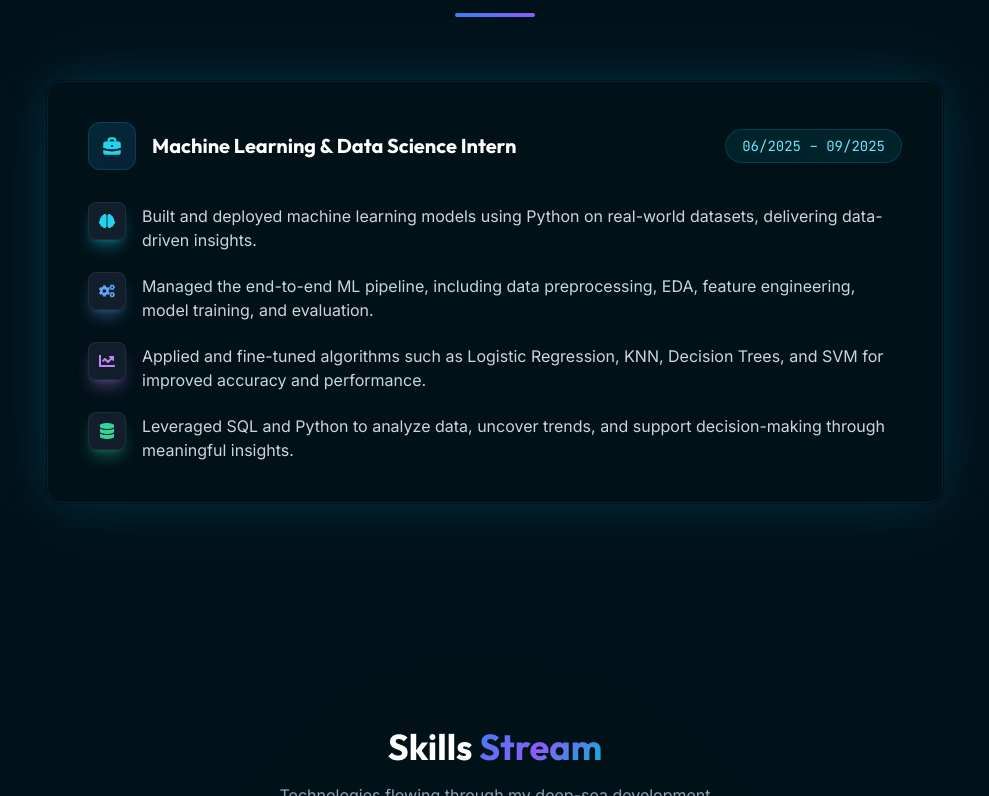
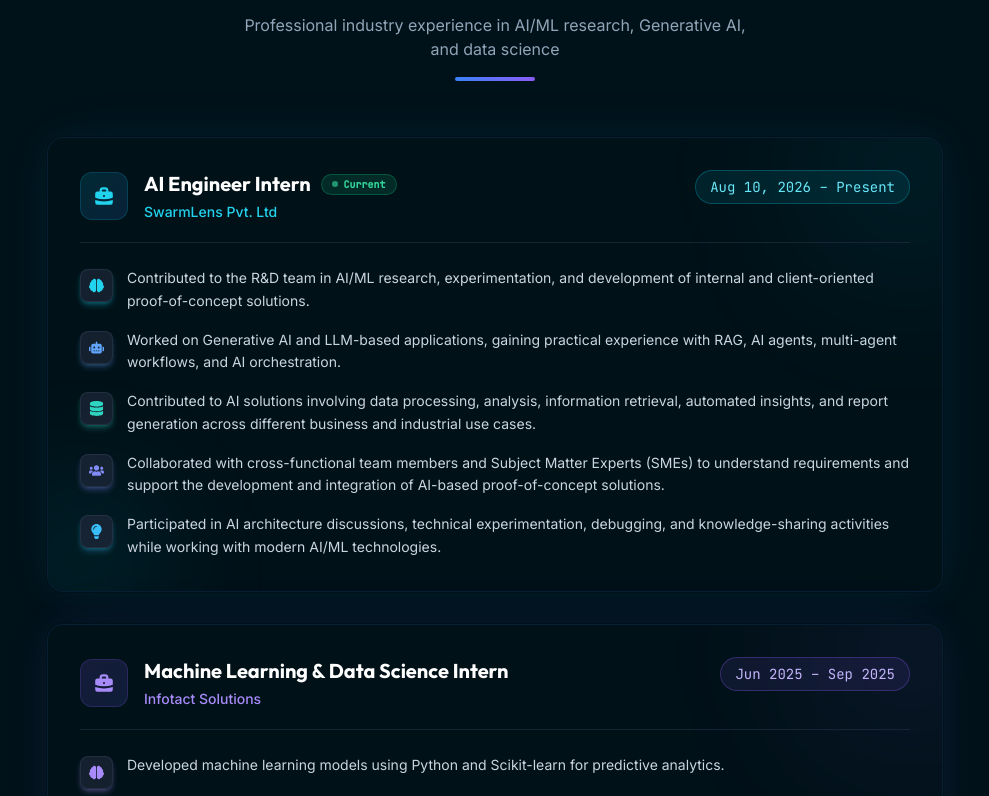
Before and after one commit to Jigil-ak/Portfolio_Jigil_AK, a React (Vite) app: page / in a window 1280 px wide. Shown: the part 1844-2640 px from the top of the page, without its empty margins (145-1134 px from the left). Built offline with nearby package versions, Linux system fonts and the light colour scheme.

Commit message:
feat: add AI Engineer Intern at SwarmLens to experience

```diff
--- a/src/components/Experience.jsx
+++ b/src/components/Experience.jsx
@@ -6,49 +6,214 @@ import {
   FaCogs,
   FaChartLine,
   FaDatabase,
+  FaRobot,
+  FaUsers,
+  FaLightbulb,
 } from 'react-icons/fa';
 
-const duties = [
+const experiences = [
+  {
+    role: 'AI Engineer Intern',
+    company: 'SwarmLens Pvt. Ltd',
+    period: 'Aug 10, 2026 – Present',
+    isCurrent: true,
+    accentColor: 'text-cyan-400',
+    borderColor: 'border-cyan-500/20',
+    badgeBg: 'bg-cyan-500/10 border-cyan-500/30 text-cyan-300',
+    gradient: 'from-cyan-500/15 to-blue-500/15',
+    orbColor: 'bg-cyan-500/10',
+    duties: [
       {
         icon: FaBrain,
-    text: 'Built and deployed machine learning models using Python on real-world datasets, delivering data-driven insights.',
+        text: 'Contributed to the R&D team in AI/ML research, experimentation, and development of internal and client-oriented proof-of-concept solutions.',
         color: 'text-cyan-400',
         glow: 'shadow-cyan-400/30',
       },
       {
-    icon: FaCogs,
-    text: 'Managed the end-to-end ML pipeline, including data preprocessing, EDA, feature engineering, model training, and evaluation.',
+        icon: FaRobot,
+        text: 'Worked on Generative AI and LLM-based applications, gaining practical experience with RAG, AI agents, multi-agent workflows, and AI orchestration.',
         color: 'text-blue-400',
         glow: 'shadow-blue-400/30',
       },
       {
-    icon: FaChartLine,
-    text: 'Applied and fine-tuned algorithms such as Logistic Regression, KNN, Decision Trees, and SVM for improved accuracy and performance.',
+        icon: FaDatabase,
+        text: 'Contributed to AI solutions involving data processing, analysis, information retrieval, automated insights, and report generation across different business and industrial use cases.',
+        color: 'text-teal-400',
+        glow: 'shadow-teal-400/30',
+      },
+      {
+        icon: FaUsers,
+        text: 'Collaborated with cross-functional team members and Subject Matter Experts (SMEs) to understand requirements and support the development and integration of AI-based proof-of-concept solutions.',
+        color: 'text-indigo-400',
+        glow: 'shadow-indigo-400/30',
+      },
+      {
+        icon: FaLightbulb,
+        text: 'Participated in AI architecture discussions, technical experimentation, debugging, and knowledge-sharing activities while working with modern AI/ML technologies.',
+        color: 'text-sky-400',
+        glow: 'shadow-sky-400/30',
+      },
+    ],
+  },
+  {
+    role: 'Machine Learning & Data Science Intern',
+    company: 'Infotact Solutions',
+    period: 'Jun 2025 – Sep 2025',
+    isCurrent: false,
+    accentColor: 'text-violet-400',
+    borderColor: 'border-violet-500/20',
+    badgeBg: 'bg-violet-500/10 border-violet-500/30 text-violet-300',
+    gradient: 'from-violet-500/15 to-indigo-500/15',
+    orbColor: 'bg-violet-500/10',
+    duties: [
+      {
+        icon: FaBrain,
+        text: 'Developed machine learning models using Python and Scikit-learn for predictive analytics.',
+        color: 'text-violet-400',
+        glow: 'shadow-violet-400/30',
+      },
+      {
+        icon: FaCogs,
+        text: 'Performed data preprocessing, feature engineering, and model validation across end-to-end ML pipelines.',
         color: 'text-purple-400',
         glow: 'shadow-purple-400/30',
       },
       {
+        icon: FaChartLine,
+        text: 'Conducted exploratory data analysis (EDA) and statistical analysis on structured datasets to extract actionable insights.',
+        color: 'text-fuchsia-400',
+        glow: 'shadow-fuchsia-400/30',
+      },
+      {
         icon: FaDatabase,
-    text: 'Leveraged SQL and Python to analyze data, uncover trends, and support decision-making through meaningful insights.',
+        text: 'Evaluated model performance using Accuracy, Precision, Recall, F1-score, and Confusion Matrix benchmarks.',
         color: 'text-emerald-400',
         glow: 'shadow-emerald-400/30',
       },
+      {
+        icon: FaUsers,
+        text: 'Collaborated with team members to deliver AI solutions within project timelines using Git for version control and collaborative development.',
+        color: 'text-blue-400',
+        glow: 'shadow-blue-400/30',
+      },
+    ],
+  },
 ];
 
-export default function Experience() {
+function ExperienceCard({ exp, index }) {
   const [tilt, setTilt] = useState({ x: 0, y: 0 });
 
   const handleMouseMove = useCallback((e) => {
     const rect = e.currentTarget.getBoundingClientRect();
     const x = (e.clientX - rect.left) / rect.width - 0.5;
     const y = (e.clientY - rect.top) / rect.height - 0.5;
-    setTilt({ x: -y * 10, y: x * 10 });
+    setTilt({ x: -y * 8, y: x * 8 });
   }, []);
 
   const handleMouseLeave = useCallback(() => {
     setTilt({ x: 0, y: 0 });
   }, []);
 
+  return (
+    <motion.div
+      initial={{ opacity: 0, y: 40 }}
+      whileInView={{ opacity: 1, y: 0 }}
+      viewport={{ once: true, margin: '-60px' }}
+      transition={{ duration: 0.7, delay: index * 0.15, ease: [0.22, 1, 0.36, 1] }}
+      onMouseMove={handleMouseMove}
+      onMouseLeave={handleMouseLeave}
+      style={{
+        transform: `perspective(1000px) rotateX(${tilt.x}deg) rotateY(${tilt.y}deg)`,
+        transition: 'transform 0.2s ease-out',
+      }}
+      className="relative group"
+    >
+      {/* Bioluminescent pulse border */}
+      <div
+        className={`absolute -inset-[1px] rounded-2xl pointer-events-none opacity-50 group-hover:opacity-100 transition-opacity duration-500`}
+        style={{
+          boxShadow: exp.isCurrent
+            ? '0 0 35px rgba(6,182,212,0.12), 0 0 70px rgba(59,130,246,0.08)'
+            : '0 0 35px rgba(139,92,246,0.12), 0 0 70px rgba(99,102,241,0.08)',
+        }}
+      />
+
+      {/* Card container */}
+      <div
+        className={`glass-strong rounded-2xl border ${exp.borderColor} p-6 md:p-8 relative overflow-hidden transition-all duration-300`}
+      >
+        {/* Glow orbs */}
+        <div
+          className={`absolute -top-16 -right-16 w-48 h-48 ${exp.orbColor} rounded-full blur-[80px] pointer-events-none`}
+        />
+        <div
+          className={`absolute -bottom-12 -left-12 w-40 h-40 ${exp.orbColor} rounded-full blur-[60px] pointer-events-none`}
+        />
+
+        {/* Card Header */}
+        <div className="relative z-10 flex flex-col md:flex-row md:items-start md:justify-between gap-4 mb-6 border-b border-slate-800/80 pb-5">
+          <div className="flex items-start gap-4">
+            <div
+              className={`p-3 rounded-xl bg-gradient-to-br ${exp.gradient} border ${exp.borderColor} flex-shrink-0 mt-0.5`}
+            >
+              <HiBriefcase className={exp.accentColor} size={22} />
+            </div>
+            <div>
+              <div className="flex flex-wrap items-center gap-2.5">
+                <h3 className="text-xl font-display font-bold text-white">
+                  {exp.role}
+                </h3>
+                {exp.isCurrent && (
+                  <span className="inline-flex items-center gap-1.5 px-2.5 py-0.5 text-[10px] font-mono font-semibold rounded-full bg-emerald-500/15 border border-emerald-500/30 text-emerald-400">
+                    <span className="w-1.5 h-1.5 rounded-full bg-emerald-400 animate-pulse" />
+                    Current
+                  </span>
+                )}
+              </div>
+              <p className={`text-sm font-medium ${exp.accentColor} mt-1`}>
+                {exp.company}
+              </p>
+            </div>
+          </div>
+
+          <span
+            className={`text-xs md:text-sm font-mono border px-3.5 py-1.5 rounded-full w-fit self-start md:self-auto ${exp.badgeBg}`}
+          >
+            {exp.period}
+          </span>
+        </div>
+
+        {/* Duties list */}
+        <div className="relative z-10 space-y-4">
+          {exp.duties.map((duty, i) => {
+            const Icon = duty.icon;
+            return (
+              <motion.div
+                key={i}
+                initial={{ opacity: 0, x: -20 }}
+                whileInView={{ opacity: 1, x: 0 }}
+                viewport={{ once: true }}
+                transition={{ delay: 0.1 + i * 0.08, duration: 0.4 }}
+                className="flex items-start gap-3.5 group/duty"
+              >
+                <div
+                  className={`flex-shrink-0 p-2 rounded-lg bg-slate-800/70 border border-slate-700/50 shadow-md ${duty.glow} group-hover/duty:scale-110 transition-transform duration-300 mt-0.5`}
+                >
+                  <Icon className={duty.color} size={15} />
+                </div>
+                <p className="text-sm text-slate-300 leading-relaxed">
+                  {duty.text}
+                </p>
+              </motion.div>
+            );
+          })}
+        </div>
+      </div>
+    </motion.div>
+  );
+}
+
+export default function Experience() {
   return (
     <section id="experience" className="section-padding relative">
       <div className="max-w-4xl mx-auto">
@@ -58,92 +223,23 @@ export default function Experience() {
           whileInView={{ opacity: 1, y: 0 }}
           viewport={{ once: true, margin: '-100px' }}
           transition={{ duration: 0.6 }}
-          className="text-center mb-16"
+          className="text-center mb-14"
         >
           <h2 className="text-3xl md:text-4xl font-display font-bold text-white mb-4">
             Work <span className="text-gradient">Experience</span>
           </h2>
-          <div className="w-20 h-1 bg-gradient-to-r from-accent-blue to-accent-purple rounded-full mx-auto" />
+          <p className="text-slate-400 max-w-lg mx-auto text-sm md:text-base">
+            Professional industry experience in AI/ML research, Generative AI, and data science
+          </p>
+          <div className="w-20 h-1 bg-gradient-to-r from-accent-blue to-accent-purple rounded-full mx-auto mt-4" />
         </motion.div>
 
-        {/* 3D Floating Glassmorphism Pane */}
-        <motion.div
-          initial={{ opacity: 0, y: 50 }}
-          whileInView={{ opacity: 1, y: 0 }}
-          viewport={{ once: true, margin: '-80px' }}
-          transition={{ duration: 0.8, ease: [0.22, 1, 0.36, 1] }}
-          onMouseMove={handleMouseMove}
-          onMouseLeave={handleMouseLeave}
-          style={{
-            transform: `perspective(1000px) rotateX(${tilt.x}deg) rotateY(${tilt.y}deg)`,
-            transition: 'transform 0.2s ease-out',
-          }}
-          className="relative"
-        >
-          {/* Bioluminescent glow pulse */}
-          <motion.div
-            animate={{
-              boxShadow: [
-                '0 0 30px rgba(6,182,212,0.08), 0 0 60px rgba(59,130,246,0.06)',
-                '0 0 50px rgba(6,182,212,0.15), 0 0 100px rgba(59,130,246,0.1)',
-                '0 0 30px rgba(6,182,212,0.08), 0 0 60px rgba(59,130,246,0.06)',
-              ],
-            }}
-            transition={{ duration: 4, repeat: Infinity, ease: 'easeInOut' }}
-            className="absolute -inset-[1px] rounded-2xl pointer-events-none"
-          />
-
-          {/* Card */}
-          <div className="glass-strong rounded-2xl border border-cyan-500/10 p-8 md:p-10 relative overflow-hidden">
-            {/* Decorative glow orbs */}
-            <div className="absolute -top-16 -right-16 w-48 h-48 bg-cyan-500/8 rounded-full blur-[80px] pointer-events-none" />
-            <div className="absolute -bottom-12 -left-12 w-40 h-40 bg-blue-500/6 rounded-full blur-[60px] pointer-events-none" />
-
-            {/* Header */}
-            <div className="relative z-10 flex flex-col md:flex-row md:items-center md:justify-between gap-3 mb-8">
-              <div className="flex items-center gap-4">
-                <div className="p-3 rounded-xl bg-gradient-to-br from-cyan-500/15 to-blue-500/15 border border-cyan-500/20">
-                  <HiBriefcase className="text-cyan-400" size={22} />
+        {/* Experience Cards Stack */}
+        <div className="space-y-8">
+          {experiences.map((exp, idx) => (
+            <ExperienceCard key={exp.company} exp={exp} index={idx} />
+          ))}
         </div>
-                <div>
-                  <h3 className="text-xl font-display font-bold text-white">
-                    Machine Learning &amp; Data Science Intern
-                  </h3>
-                </div>
-              </div>
-              <span className="text-sm font-mono text-cyan-300 bg-cyan-500/10 border border-cyan-500/20 px-4 py-1.5 rounded-full w-fit">
-                06/2025 – 09/2025
-              </span>
-            </div>
-
-            {/* Duties with glowing icons */}
-            <div className="relative z-10 space-y-5">
-              {duties.map((duty, i) => {
-                const Icon = duty.icon;
-                return (
-                  <motion.div
-                    key={i}
-                    initial={{ opacity: 0, x: -25 }}
-                    whileInView={{ opacity: 1, x: 0 }}
-                    viewport={{ once: true }}
-                    transition={{ delay: 0.15 + i * 0.1, duration: 0.5 }}
-                    className="flex items-start gap-4 group"
-                  >
-                    {/* Glowing icon */}
-                    <div
-                      className={`flex-shrink-0 p-2.5 rounded-lg bg-slate-800/60 border border-slate-700/40 shadow-lg ${duty.glow} group-hover:scale-110 transition-transform duration-300`}
-                    >
-                      <Icon className={`${duty.color}`} size={16} />
-                    </div>
-                    <p className="text-sm md:text-base text-slate-300 leading-relaxed pt-0.5">
-                      {duty.text}
-                    </p>
-                  </motion.div>
-                );
-              })}
-            </div>
-          </div>
-        </motion.div>
       </div>
     </section>
   );
```
Lines whose indentation alone changed are shown as unchanged.
